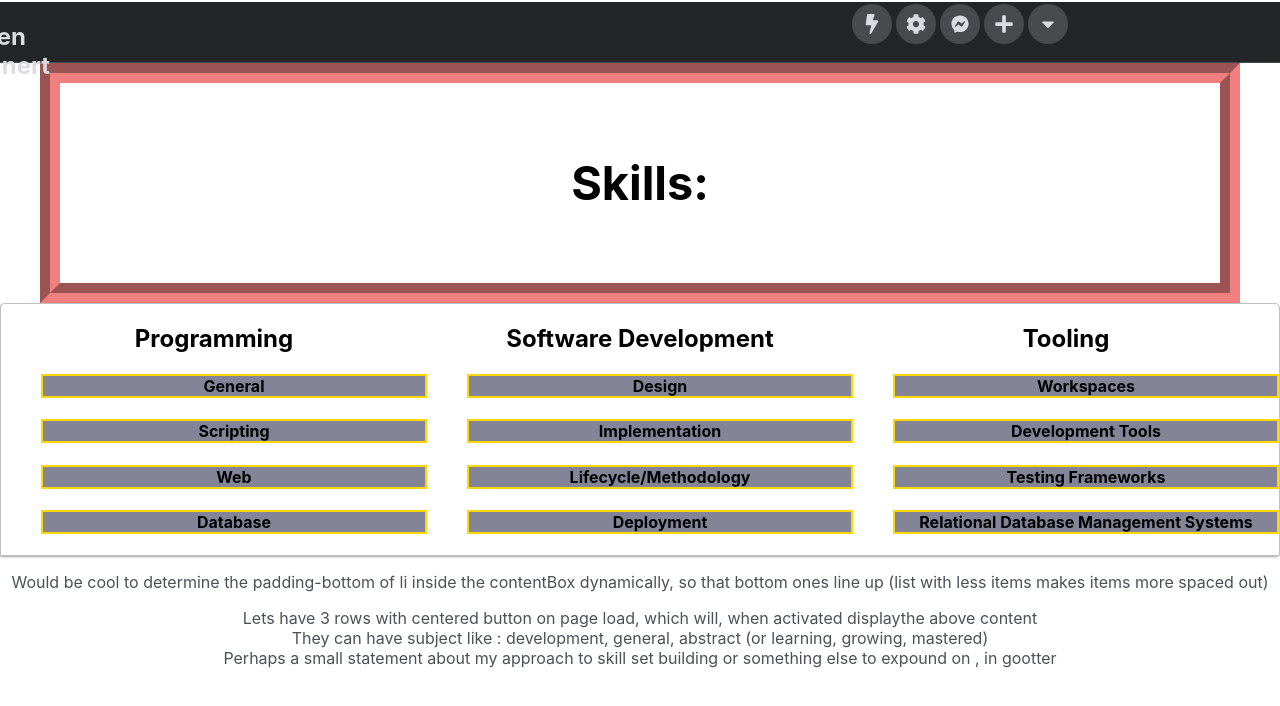
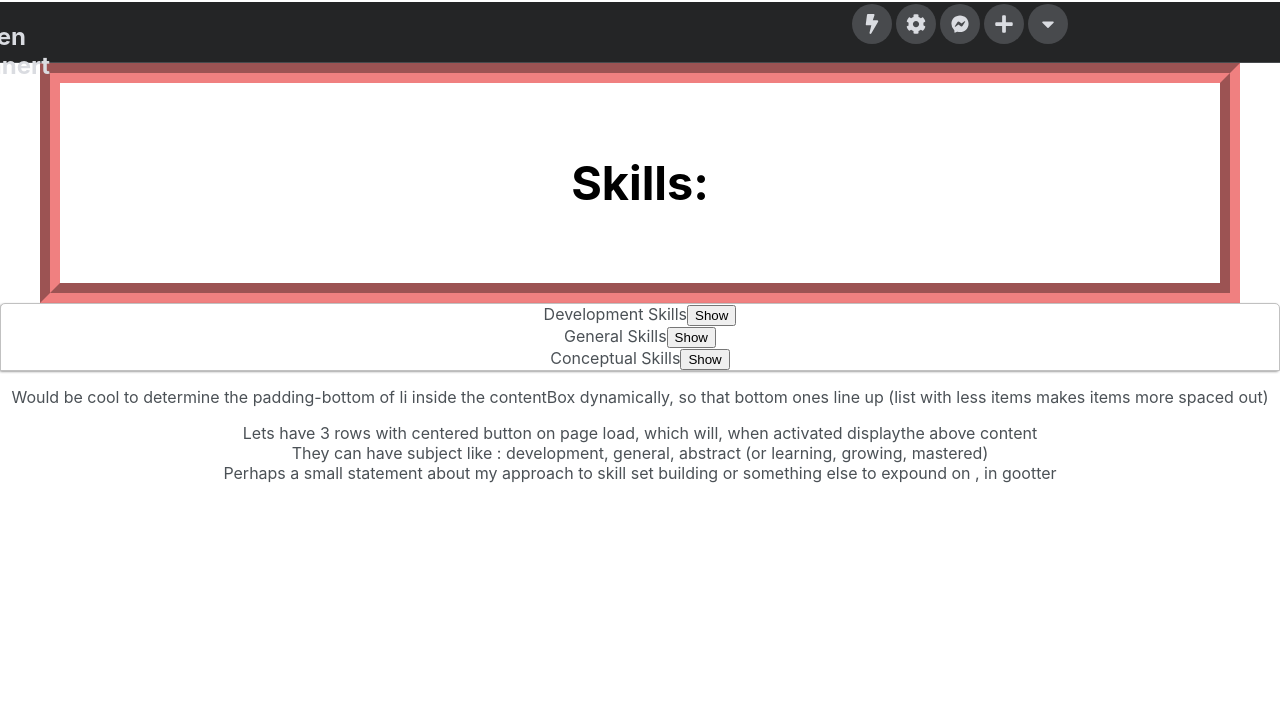
Before and after one commit to bps-github7/portfolio_landing, a React (Create React App) app: page /skills in a window 1280 px wide. Shown: the top 706 px of the page. Built offline with nearby package versions, Linux system fonts and the light colour scheme.

Commit message:
Successfully implemented passing state up, so that from within threePaneInfoPanel, you can switch the Skill s component orientation between row and column, thus changing the display from skill areas to skill area sub domains

```diff
--- a/src/Skills.jsx
+++ b/src/Skills.jsx
@@ -1,23 +1,51 @@
 import React, { Component } from 'react';
-import ContentBox from './ContentBox';
 import data from './portfolio.json';
+import ThreePaneInfoPanel from './ThreePaneInfoPanel';
 
 export default class Skills extends Component {
+  show=true;
+  topic="";
+  currentSelected;
+
   constructor(props) {
     super(props);
-    this.state = {  }
+    this.state = {
+      defaultOrganization: true,
+    }
   }
 
+  switchOrganization = () => {
+    this.setState({
+      defaultOrganization : !this.state.defaultOrganization
+    })
+  }
+
+  showInfoPanel(toShow) {
+      if (toShow === "development") {
+        this.topic = "development";
+        this.currentSelected = data["skills"]["development"]
+        this.setState({
+          defaultOrganization : false
+        })
+      }
+      else if (toShow === "general") {
+        this.topic = "general";
+        this.currentSelected = data["skills"]["general"]
+        this.setState({
+          defaultOrganization : false
+        })
+      }
+      else if (toShow === "conceptual") {
+        this.topic = "conceptual";
+        this.currentSelected = data["skills"]["conceptual"];
+        this.setState({
+          defaultOrganization : false
+        })
+
+      }
+    }
+
   render() {
-
-
-
-    const devSkills = data["skills"]["development"]
-    const programmingSkills = devSkills[0];
-    const softwareSkills = devSkills[1];
-    const developmentTools = devSkills[2];
-
-
     return (
       <div className="app-skills">
 
@@ -28,15 +56,35 @@ export default class Skills extends Component {
             </div>
           </div>
 
-          <div class="intro-wrapper">
+          { this.state.defaultOrganization ?
+          <div class="intro-wrapper-rows">
 
-            <ContentBox position="left-column" content={programmingSkills}/>
+            <div class="top-row">
+              <span>Development Skills</span>
+              <button
+              onClick={() => this.showInfoPanel("development")}>
+                Show
+              </button>
+            </div>
 
-            <ContentBox position="middle-column" content={softwareSkills}/>
+            <div class="middle-row">
+                <span>General Skills</span>
+                <button
+                  onClick={() => this.showInfoPanel("general")}>
+                  Show
+                </button>
+            </div>
 
-            <ContentBox position="right-column" content={developmentTools}/>
-
+            <div class="bottom-row">
+                <span>Conceptual Skills</span>
+                <button
+                onClick={()=>this.showInfoPanel("conceptual")}>
+                  Show
+                </button>
+            </div>
           </div>
+        // : <div>Bisk</div>}
+        : <ThreePaneInfoPanel info={this.currentSelected} orientation={this.switchOrganization}/>}
         </section>
 
           <p>Would be cool to determine the padding-bottom of li inside the contentBox dynamically,
--- /dev/null
+++ b/src/ThreePaneInfoPanel.jsx
@@ -0,0 +1,36 @@
+import React, { Component } from 'react';
+import ContentBox from './ContentBox';
+
+
+export default class ThreePaneInfoPanel extends Component {
+  constructor(props) {
+    super(props);
+    this.state = {  }
+  }
+  render() {
+
+    //this needs to be more dynamic obbiously. but how? pass in string from props, then define these in conditional based on stirng value.
+    const skills = this.props.info;
+    // console.log(skills);
+
+    const skillArea1 = skills[0];
+    const skillArea2 = skills[1];
+    const skillArea3 = skills[2];
+
+
+
+    return (
+      <div className="intro-wrapper">
+        <ContentBox position="left-column" content={skillArea1}/>
+
+        <ContentBox position="middle-column" content={skillArea2}/>
+
+        <ContentBox position="right-column" content={skillArea3}/>
+
+
+        {/* Need to send a signal to parent component should this button be pressed */}
+        <button onClick={this.props.orientation}>Go back</button>
+      </div>
+    );
+  }
+}
--- a/src/index.css
+++ b/src/index.css
@@ -110,8 +110,25 @@ a {
 	grid-template-columns: 1fr 1fr 1fr;
 	grid-template-areas:
 		'nav-wrapper nav-wrapper'
-		'left-column middle-column right-column'
-	;
+		'left-column middle-column right-column';
+}
+
+.intro-wrapper-rows {
+	background-color: var(--secondaryColor);
+	border:1px solid var(--borderColor);
+	border-radius:5px 5px 0 0;
+
+
+	-webkit-box-shadow: -1px 1px 3px -1px rgba(0,0,0,0.75);
+	-moz-box-shadow: -1px 1px 3px -1px rgba(0,0,0,0.75);
+	box-shadow: -1px 1px 3px -1px rgba(0,0,0,0.75);
+
+
+	display: grid;
+  grid-template-rows: 1fr 1fr 1fr;
+	grid-template-areas:
+		'nav-wrapper nav-wrapper'
+    'top-row middle-row bottom-row';
 }
 
 
--- a/src/portfolio.json
+++ b/src/portfolio.json
@@ -144,8 +144,113 @@
         ]
       }
     ],
-    "General" : [],
-    "Conceptual inqueries" : []
+    "general" :
+    [
+      {
+        "title" : "general skill 1",
+        "content" :
+        [
+          {
+            "title" : "Expound 1",
+            "content" :
+            [
+              "123",
+              "abc"
+            ]
+          },
+          {
+            "title" : "Expound 2",
+            "content" :
+            [
+              "Meow",
+              "woof"
+            ]
+          }
+        ]
+      },
+      {
+        "title" : "general skill 2",
+        "content" :
+        [
+          {
+            "title" : "expound 1",
+            "content" :
+            [
+              "abc ",
+              "123"
+            ]
+          },
+          {
+            "title" : "Mexican floor cheese",
+            "content" :
+            [
+              "wet",
+              "rabbit",
+              "attack"
+            ]
+          }
+        ]
+      },
+      {
+        "title" : "salsa",
+        "content" :
+        [
+          {
+            "title" : "something",
+            "content" :
+            [
+              "a",
+              "b",
+              "c"
+            ]
+          }
+        ]
+      }
+
+    ],
+    "conceptual" : [
+      {
+        "title" : "Education",
+        "content" :
+        [
+          {
+            "title" : "Computer Science",
+            "content" :
+            [
+              "a",
+              "jelly fish",
+              "sandwhich"
+            ]
+          }
+        ]
+      },
+      {
+        "title" : "Cyber Security",
+        "content" :
+        [
+          {"title" : "unknown slug",
+          "content" :
+          [
+            "ferocious",
+            "mall people"
+          ]}
+        ]
+      },
+      {
+        "title" : "Artificial Intelligence",
+        "content" :
+        [
+          {
+            "title" : "maple hoop",
+            "content" :
+            [
+              "wonder",
+              "wood"
+            ]
+          }
+        ]
+      }
+    ]
   ,
   "Experience" :
     [
```
